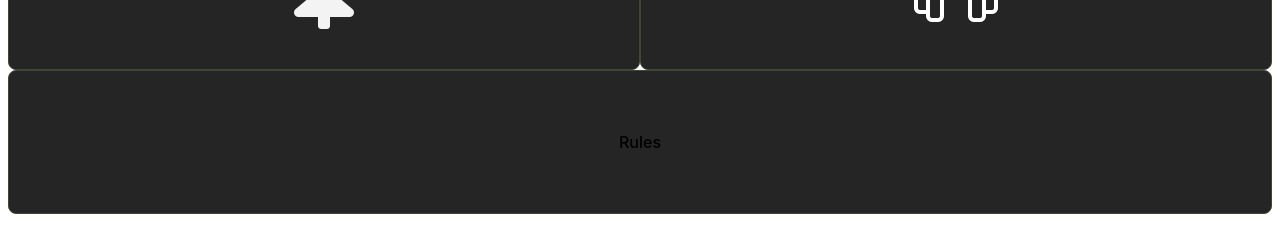
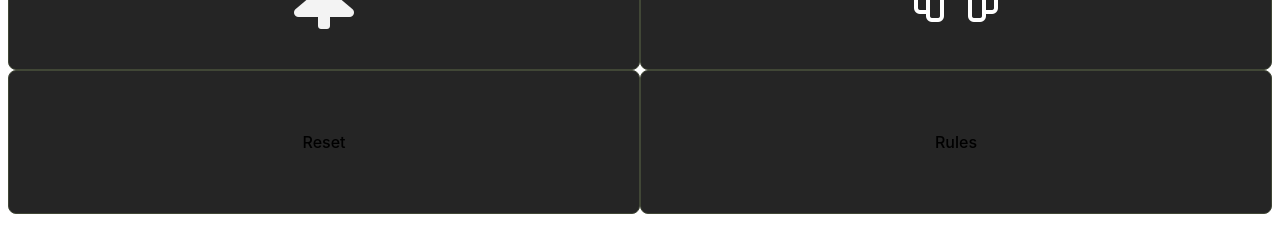
Before and after one commit to robbiemwoolf/75hard, a React (Vite) app: page / in a window 1280 px wide. Shown: the part 570-797 px from the top of the page. Built offline with nearby package versions, Linux system fonts and the light colour scheme.

Commit message:
added reset button to reset streak and goal states

```diff
--- a/src/Body.jsx
+++ b/src/Body.jsx
@@ -301,6 +301,21 @@ function Body() {
     const toggleRuleFive = textFive ? 'ruleText' : null
     const toggleRuleSix = textSix ? 'ruleText' : null
 
+    const handleReset = () => {
+        if ( window.confirm("You are about to reset your streak total.")) {
+            setOneDone(false)
+            setTwoDone(false)
+            setThreeDone(false)
+            setFourDone(false)
+            setFiveDone(false)
+            setSixDone(false)
+            setStreak(1)
+            console.log('streak reset')
+        } else {
+            console.log('cancelled reset')
+        }
+    }
+
     return (
         <>
             <Link to={`/`} style={{ textDecoration: 'none' }} onClick={handleCounterOnClick}>
@@ -344,6 +359,10 @@ function Body() {
                     {displayChoiceSix ? <ChoiceSix handleRuleClick={handleRuleSixClick} handleClick={handleSixCompleted} handleCancel={handleCancelSix} /> : null}
                 </div>
             </div>
+            <div className='footer'>
+                <button className='reset' onClick={handleReset}>Reset</button>
+                <Link to={`rules`} className='navRulePage' style={{ textDecoration: 'none' }}><button className="rulePage">Rules</button></Link>
+            </div>
         </>
     )
 }
--- a/src/Footer.jsx
+++ b/src/Footer.jsx
@@ -2,7 +2,7 @@ import { Link } from "react-router-dom"
 
 function Footer() {
     return (
-        <Link to={`rules`} style={{ textDecoration: 'none' }}><button className="footer">Rules</button></Link>
+        <Link to={`rules`} className='navRulePage' style={{ textDecoration: 'none' }}><button className="rulePage">Rules</button></Link>
     )
 }
 
--- a/src/main.css
+++ b/src/main.css
@@ -34,8 +34,23 @@ button {
 }
 
 .footer {
+    display: flex;
+}
+
+.reset {
     background-color: rgb(37, 37, 37);
     height: 18dvh;
+    width: 50%;
+}
+
+.navRulePage {
+    width: 50%;
+}
+
+.rulePage {
+    background-color: rgb(37, 37, 37);
+    height: 18dvh;
+    width: 100%;
 }
 
 .listedRule {
--- a/src/main.jsx
+++ b/src/main.jsx
@@ -12,7 +12,7 @@ import Footer from './Footer.jsx'
 const router = createBrowserRouter([
     {
         path: "/",
-        element: [<Body key='body' />, <Footer key='footer' />],
+        element: [<Body key='body' />],
         errorElement: <ErrorPage />,
     },
     {
```
